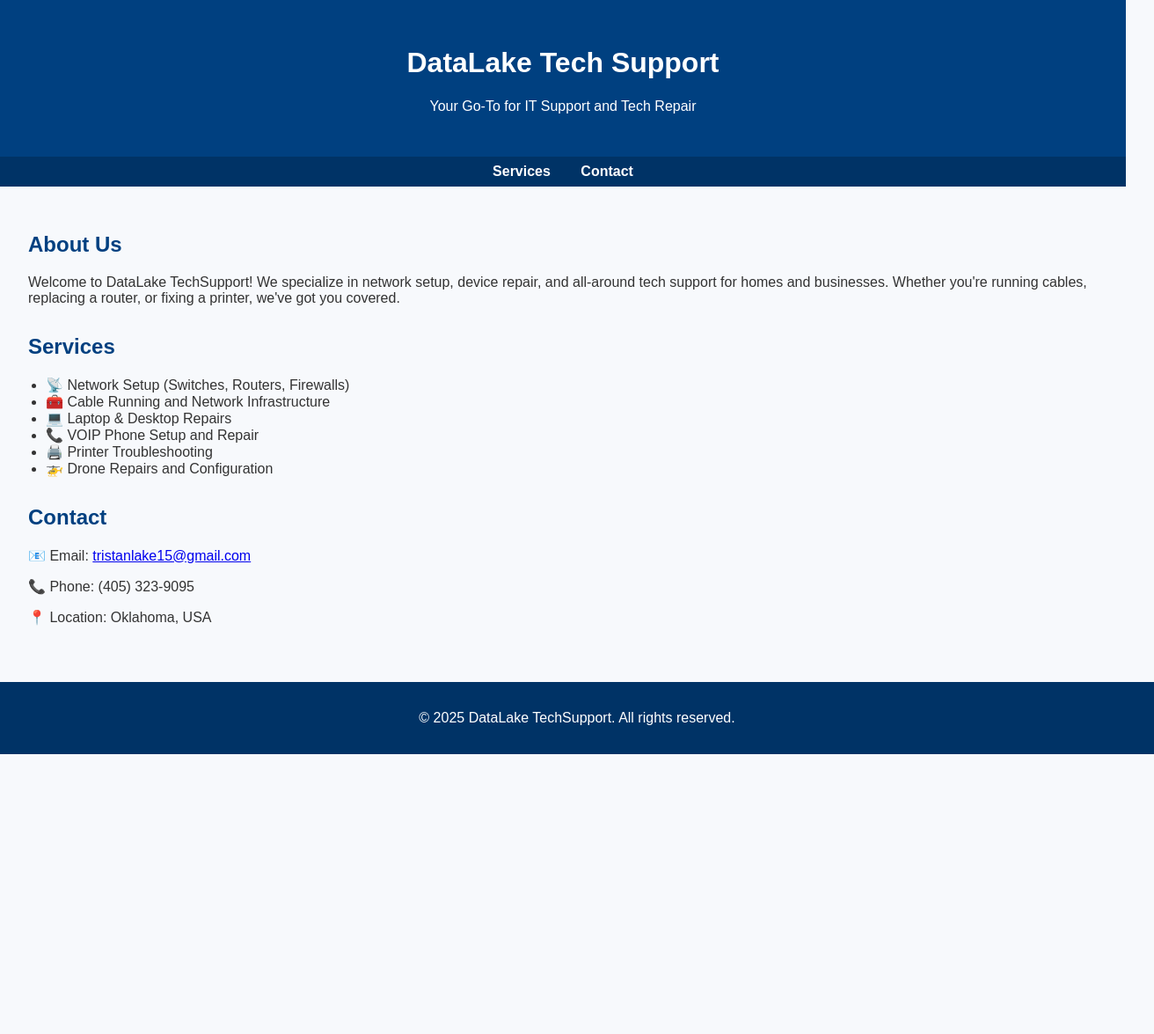
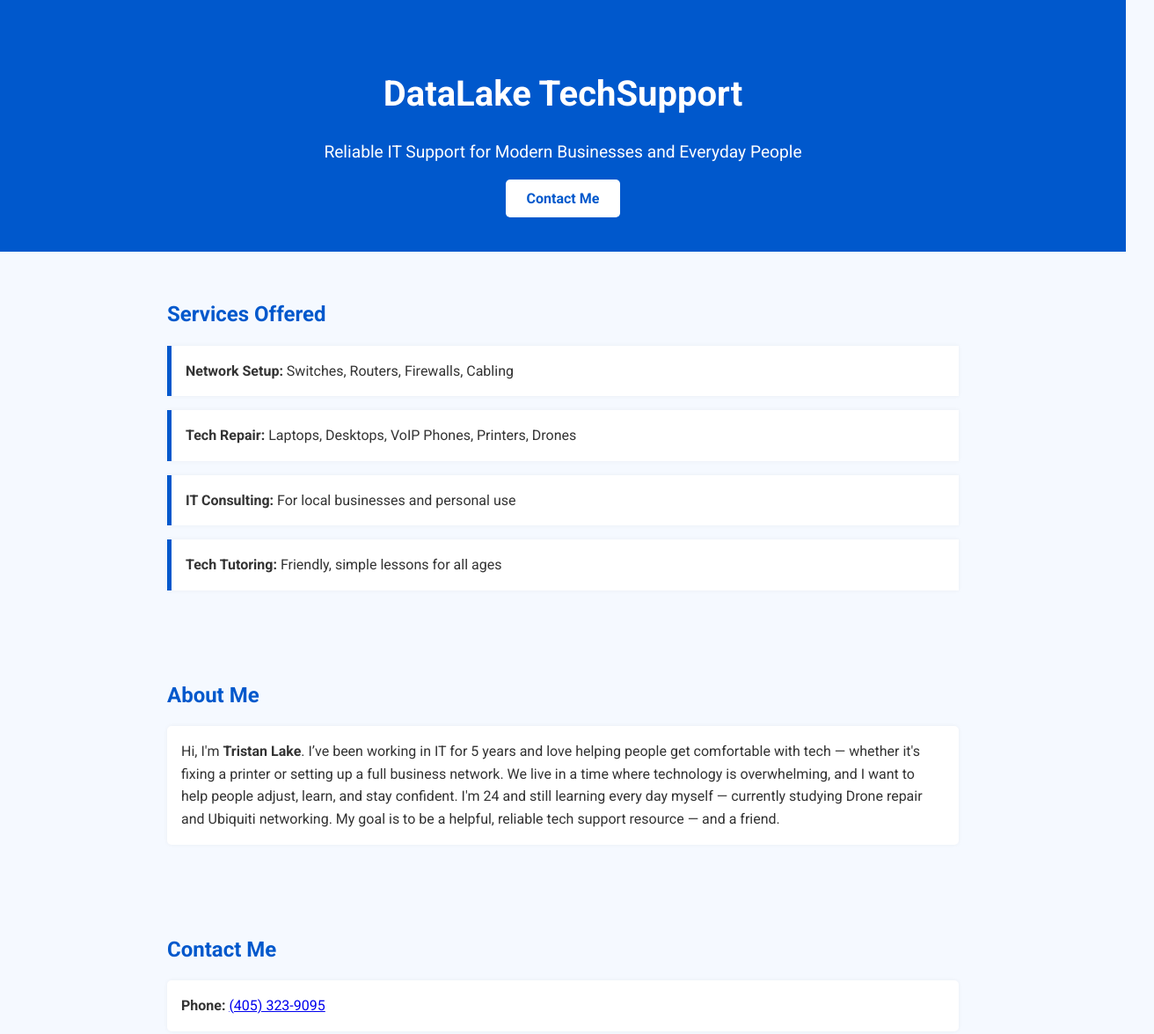
Before and after one commit to tbl1980/datalake-techsupport, a plain HTML site: page index.html in a window 1280 px wide. Shown: the top 1175 px of the page at 88% size, 1312 px wide, since content can reach past the window. Before the commit the page ends 857 px from the top, so only its background shows below. Drawn offline with Linux system fonts and the light colour scheme.

Commit message:
Add files via upload

```diff
--- a/index.html
+++ b/index.html
@@ -1,52 +1,45 @@
 <!DOCTYPE html>
 <html lang="en">
 <head>
-  <meta charset="UTF-8">
-  <meta name="viewport" content="width=device-width, initial-scale=1.0">
-  <title>DataLake Tech Support</title>
-  <link rel="stylesheet" href="style.css">
+  <meta charset="UTF-8" />
+  <meta name="viewport" content="width=device-width, initial-scale=1.0" />
+  <meta name="description" content="Reliable IT Support in Edmond, OK for homes and businesses. Tristan Lake offers tech repair, network setup, and friendly teaching." />
+  <meta name="keywords" content="IT support, tech repair, network setup, computer help, Edmond OK, DataLake TechSupport" />
+  <title>DataLake TechSupport</title>
+  <link rel="stylesheet" href="style.css" />
+  <link href="https://fonts.googleapis.com/css2?family=Roboto:wght@400;700&display=swap" rel="stylesheet">
 </head>
 <body>
-  <header>
-    <h1>DataLake Tech Support</h1>
-    <p>Your Go-To for IT Support and Tech Repair</p>
+  <header class="hero">
+    <h1>DataLake TechSupport</h1>
+    <p>Reliable IT Support for Modern Businesses and Everyday People</p>
+    <a href="#contact" class="cta-button">Contact Me</a>
   </header>
 
-  <nav>
+  <section class="services">
+    <h2>Services Offered</h2>
     <ul>
-      <li><a href="#services">Services</a></li>
-      <li><a href="#contact">Contact</a></li>
+      <li><strong>Network Setup:</strong> Switches, Routers, Firewalls, Cabling</li>
+      <li><strong>Tech Repair:</strong> Laptops, Desktops, VoIP Phones, Printers, Drones</li>
+      <li><strong>IT Consulting:</strong> For local businesses and personal use</li>
+      <li><strong>Tech Tutoring:</strong> Friendly, simple lessons for all ages</li>
     </ul>
-  </nav>
+  </section>
 
-  <main>
-    <section id="about">
-      <h2>About Us</h2>
-      <p>Welcome to DataLake TechSupport! We specialize in network setup, device repair, and all-around tech support for homes and businesses. Whether you're running cables, replacing a router, or fixing a printer, we've got you covered.</p>
-    </section>
+  <section class="about">
+    <h2>About Me</h2>
+    <p>Hi, I'm <strong>Tristan Lake</strong>. I’ve been working in IT for 5 years and love helping people get comfortable with tech — whether it's fixing a printer or setting up a full business network. We live in a time where technology is overwhelming, and I want to help people adjust, learn, and stay confident. I'm 24 and still learning every day myself — currently studying Drone repair and Ubiquiti networking. My goal is to be a helpful, reliable tech support resource — and a friend.</p>
+  </section>
 
-    <section id="services">
-      <h2>Services</h2>
-      <ul>
-        <li>📡 Network Setup (Switches, Routers, Firewalls)</li>
-        <li>🧰 Cable Running and Network Infrastructure</li>
-        <li>💻 Laptop & Desktop Repairs</li>
-        <li>📞 VOIP Phone Setup and Repair</li>
-        <li>🖨️ Printer Troubleshooting</li>
-        <li>🚁 Drone Repairs and Configuration</li>
-      </ul>
-    </section>
-
-    <section id="contact">
-      <h2>Contact</h2>
-      <p>📧 Email: <a href="mailto:datalaketechsupport@example.com">tristanlake15@gmail.com</a></p>
-      <p>📞 Phone: (405) 323-9095</p>
-      <p>📍 Location: Oklahoma, USA</p>
-    </section>
-  </main>
+  <section class="contact" id="contact">
+    <h2>Contact Me</h2>
+    <p><strong>Phone:</strong> <a href="tel:+14053239095">(405) 323-9095</a></p>
+    <p><strong>Email:</strong> <a href="mailto:tristanlake15@gmail.com">tristanlake15@gmail.com</a></p>
+    <p><strong>Location:</strong> Edmond, OK</p>
+  </section>
 
   <footer>
-    <p>&copy; 2025 DataLake TechSupport. All rights reserved.</p>
+    <p>&copy; 2025 DataLake TechSupport. Website by Tristan Lake.</p>
   </footer>
 </body>
 </html>
--- a/style.css
+++ b/style.css
@@ -1,64 +1,92 @@
-/* General Styles */
+/* style.css for DataLake TechSupport */
+
 body {
-  font-family: Arial, sans-serif;
+  font-family: 'Roboto', sans-serif;
   margin: 0;
   padding: 0;
-  background-color: #f7f9fc;
+  background-color: #f5f9ff;
   color: #333;
+  line-height: 1.6;
 }
 
-header {
-  background-color: #004080;
+header.hero {
+  background-color: #0058cc;
   color: white;
-  padding: 2rem;
   text-align: center;
+  padding: 3rem 1rem;
 }
 
-nav {
-  background-color: #003366;
-  text-align: center;
-  padding: 0.5rem;
+header.hero h1 {
+  margin-bottom: 0.5rem;
+  font-size: 2.5rem;
 }
 
-nav ul {
-  list-style: none;
-  margin: 0;
-  padding: 0;
+header.hero p {
+  font-size: 1.2rem;
+  margin-bottom: 1.5rem;
 }
 
-nav ul li {
-  display: inline-block;
-  margin: 0 15px;
+.cta-button {
+  background-color: white;
+  color: #0058cc;
+  padding: 0.75rem 1.5rem;
+  text-decoration: none;
+  border-radius: 5px;
+  font-weight: bold;
+  transition: background-color 0.3s;
 }
 
-nav ul li a {
-  color: white;
-  text-decoration: none;
-  font-weight: bold;
-}
-
-main {
-  padding: 2rem;
-}
-
-h2 {
-  color: #004080;
+.cta-button:hover {
+  background-color: #e0ecff;
 }
 
 section {
-  margin-bottom: 2rem;
+  padding: 2rem 1rem;
+  max-width: 900px;
+  margin: auto;
 }
 
-ul {
-  padding-left: 20px;
+section h2 {
+  color: #0058cc;
+  margin-bottom: 1rem;
+}
+
+.services ul {
+  list-style-type: none;
+  padding-left: 0;
+}
+
+.services li {
+  background: white;
+  margin-bottom: 1rem;
+  padding: 1rem;
+  border-left: 5px solid #0058cc;
+  box-shadow: 0 0 5px rgba(0, 0, 0, 0.05);
+}
+
+.about p, .contact p {
+  background-color: white;
+  padding: 1rem;
+  border-radius: 5px;
+  box-shadow: 0 0 5px rgba(0, 0, 0, 0.05);
 }
 
 footer {
-  background-color: #003366;
+  text-align: center;
+  background-color: #0058cc;
   color: white;
-  text-align: center;
   padding: 1rem;
-  position: relative;
-  bottom: 0;
-  width: 100%;
+  font-size: 0.9rem;
+  margin-top: 2rem;
 }
+
+@media (max-width: 600px) {
+  header.hero h1 {
+    font-size: 1.8rem;
+  }
+
+  .cta-button {
+    padding: 0.5rem 1rem;
+    font-size: 0.9rem;
+  }
+}
```
